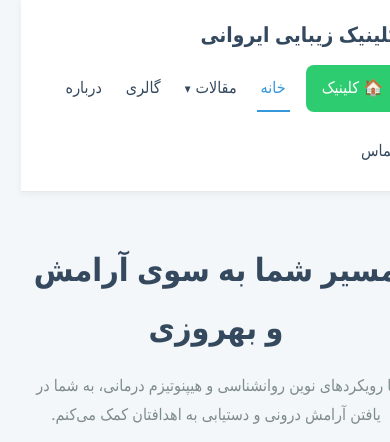
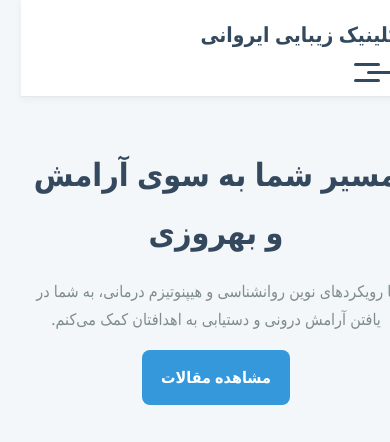
Before and after one commit to MrRMansd01/sag, a website: page views/index.html in a window 390 px wide. Shown: the top 442 px of the page. Drawn offline with Linux system fonts and the light colour scheme; no server answers.

Commit message:
feat(mobile-nav): add mobile navigation toggle and responsive styles
Implement mobile navigation toggle button with hamburger icon and responsive styles for smaller screens. The changes include:
- Adding nav-toggle button to all page headers
- Creating initMobileNav function in main.js to handle toggle functionality
- Adding responsive CSS styles for mobile navigation

```diff
--- a/public/css/style.css
+++ b/public/css/style.css
@@ -56,6 +56,38 @@ a:hover {
     justify-content: space-between;
     align-items: center;
 }
+
+.nav-toggle {
+    display: none;
+    background: transparent;
+    border: 0;
+    cursor: pointer;
+    padding: 6px;
+}
+.hamburger {
+    display: block;
+    position: relative;
+    width: 26px;
+    height: 3px;
+    background: var(--text-color);
+    border-radius: 5px;
+    transition: all 0.3s ease-in-out;
+}
+.hamburger::before,
+.hamburger::after {
+    content: '';
+    position: absolute;
+    width: 26px;
+    height: 3px;
+    background: var(--text-color);
+    border-radius: 5px;
+    transition: all 0.3s ease-in-out;
+}
+.hamburger::before { transform: translateY(-8px); }
+.hamburger::after { transform: translateY(8px); }
+.nav-open .hamburger { transform: rotate(45deg); }
+.nav-open .hamburger::before { transform: rotate(90deg) translate(-8px, 0); }
+.nav-open .hamburger::after { opacity: 0; }
 
 .logo {
     font-size: 1.5rem;
@@ -386,8 +418,11 @@ main {
 
 @media (max-width: 768px) {
     .container { width: 92%; }
-    .main-header .container { flex-direction: column; gap: 0.75rem; align-items: flex-start; }
-    .main-nav ul { flex-wrap: wrap; gap: 1rem; }
+    .main-header .container { flex-direction: column; gap: 0.75rem; align-items: stretch; }
+    .nav-toggle { display: block; }
+    .main-nav { display: none; width: 100%; }
+    .main-nav.active { display: block; }
+    .main-nav ul { flex-direction: column; gap: 0.75rem; align-items: flex-start; }
     .logo { font-size: 1.3rem; }
     .page-title { font-size: 2.2rem; }
     .article-layout { grid-template-columns: 1fr; gap: 1.5rem; }
--- a/public/js/main.js
+++ b/public/js/main.js
@@ -3,6 +3,7 @@ const API_URL_CATEGORIES = '/api/categories';
 
 document.addEventListener('DOMContentLoaded', () => {
     fetchAndPopulateNavCategories();
+    initMobileNav();
 
     const path = window.location.pathname;
     if (path.includes('articals.html') || path.endsWith('/blog') || path.endsWith('/blog/')) {
@@ -155,3 +156,12 @@ async function fetchAndDisplaySidebarCategories() {
         });
     } catch (error) { console.error('Error loading sidebar categories:', error); }
 }
+function initMobileNav() {
+    const toggle = document.querySelector('.nav-toggle');
+    const nav = document.querySelector('.main-nav');
+    if (!toggle || !nav) return;
+    toggle.addEventListener('click', () => {
+        document.body.classList.toggle('nav-open');
+        nav.classList.toggle('active');
+    });
+}
--- a/views/index.html
+++ b/views/index.html
@@ -11,6 +11,9 @@
     <header class="main-header">
         <div class="container">
             <a href="/blog" class="logo">کلینیک زیبایی ایروانی</a>
+            <button class="nav-toggle" aria-label="toggle navigation">
+                <span class="hamburger"></span>
+            </button>
             <nav class="main-nav">
                 <ul>
                     <li class="nav-item"><a href="/" style="background: #2ecc71; padding: 8px 16px; border-radius: 8px; color: white;">🏠 کلینیک</a></li>
```
Also changed, not shown: views/artical_page.html (+3 -0 lines), views/articals.html (+3 -0 lines).
